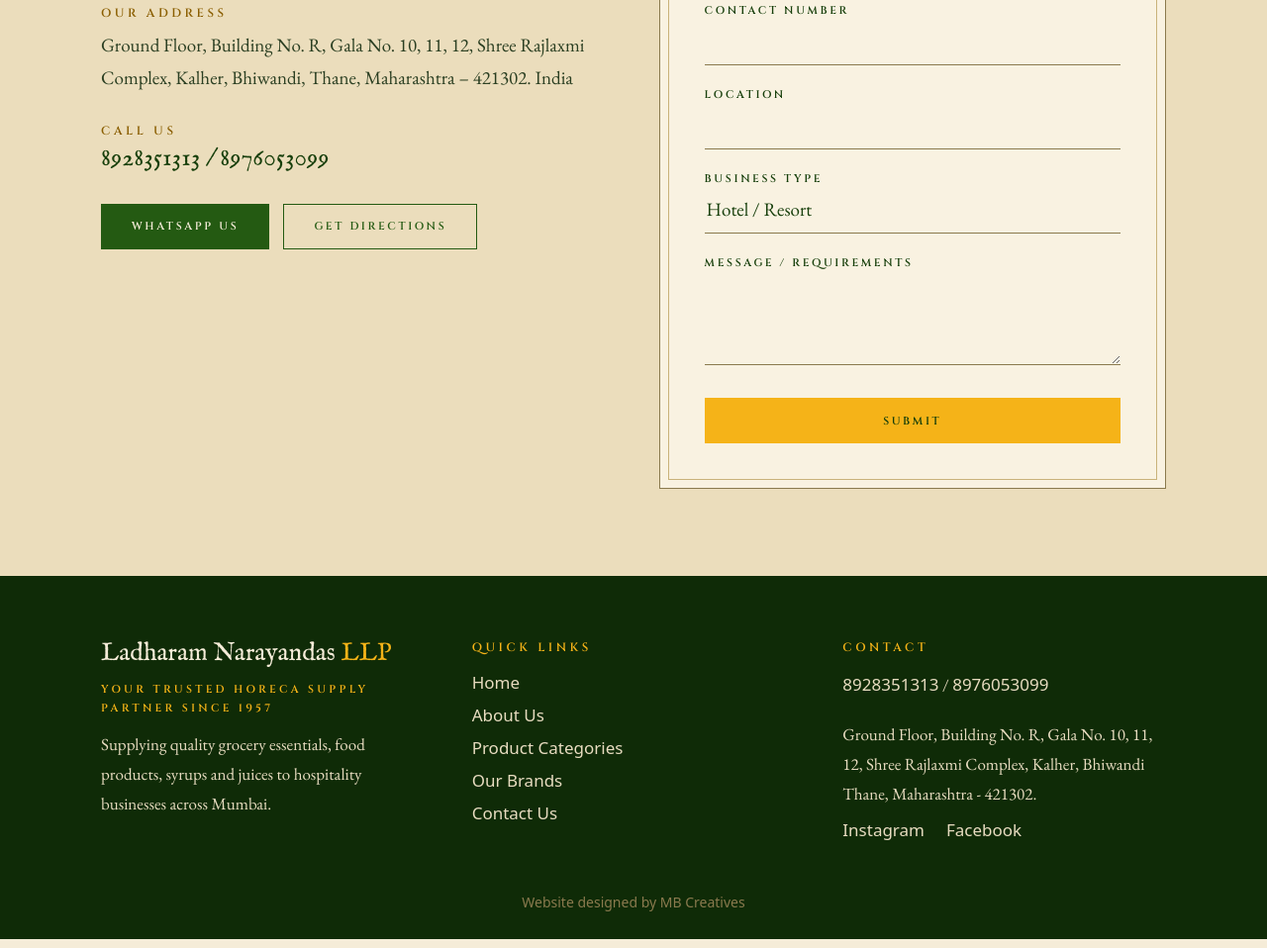
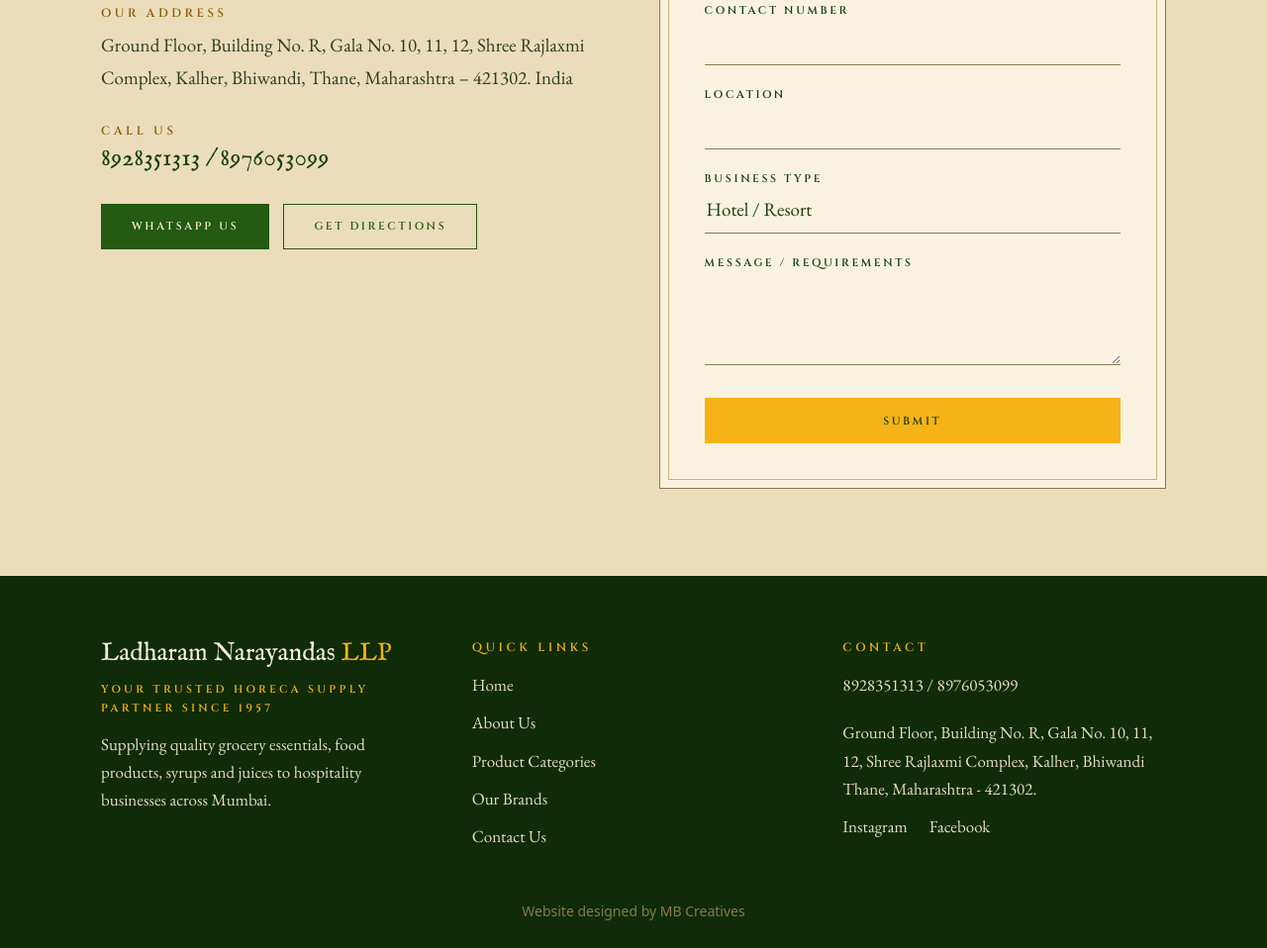
Before and after one commit to NikhilEpili/ladharamnarayandasllp.in, a website: page index.html in a window 1280 px wide. Shown: the part 4768-5726 px from the top of the page at 99% size. Drawn offline with Linux system fonts and the light colour scheme.

Commit message:
Unify footer link and contact typography with EB Garamond.

```diff
--- a/assets/css/site.css
+++ b/assets/css/site.css
@@ -38,9 +38,13 @@
 @media (prefers-reduced-motion:reduce){.brand-marquee{overflow-x:auto}}
 .lb{display:block;font:600 11px Cinzel,serif;letter-spacing:.24em;text-transform:uppercase;color:#173F0B}
 .in{width:100%;min-height:48px;padding:10px 2px;border:0;border-bottom:1px solid #8A7A4E;background:transparent;font:400 19px 'EB Garamond',serif;color:#173F0B;border-radius:0}
-.ft a{color:#E8DCC0;text-decoration:none;font:400 17px 'DM Sans',system-ui,sans-serif}.ft a:hover{color:#F5B318}
-.ft-phone{white-space:nowrap;margin:0 0 10px}
-.ft-phone a{display:inline}
+.ft .bd{font-size:17px;line-height:1.65}
+.ft a{color:#E8DCC0;text-decoration:none;font:400 17px/1.65 'EB Garamond',Georgia,serif}.ft a:hover{color:#F5B318}
+.ft-col{display:flex;flex-direction:column;gap:10px}
+.ft-col a{line-height:1.65}
+.ft-phone{white-space:nowrap;margin:0 0 10px;font-size:17px;line-height:1.65}
+.ft-phone a{display:inline;font:inherit;color:inherit}
+.ft-phone a:hover{color:#F5B318}
 .hdr{background:#F5ECD8;padding:20px 0 2px;margin-top:0}
 .hdr .dr{height:3px;border-top-width:1px;border-bottom-width:1px}
 .hdr-row{display:flex;align-items:center;justify-content:center;gap:28px 40px;flex-wrap:wrap;padding:2px 0;width:100%}
--- a/index.html
+++ b/index.html
@@ -164,9 +164,9 @@
 
 <footer class="ft dk" style="background:#0F2B07;color:#E8DCC0;padding:80px 0 36px">
 <div class="w" style="display:grid;grid-template-columns:repeat(auto-fit,minmax(240px,1fr));gap:48px">
-<div><p class="fd" style="font-size:32px;color:#F5ECD8;margin-bottom:12px">Ladharam Narayandas <span style="color:#F5B318">LLP</span></p><p class="cz gd" style="margin:0 0 12px;font-size:11px;line-height:1.8">Your Trusted HoReCa Supply Partner Since 1957</p><p class="bd" style="margin:0;font-size:17px">Supplying quality grocery essentials, food products, syrups and juices to hospitality businesses across Mumbai.</p></div>
-<div style="display:flex;flex-direction:column;gap:10px"><p class="cz gd" style="margin:0 0 6px">Quick Links</p><a href="#top">Home</a><a href="#about">About Us</a><a href="#categories">Product Categories</a><a href="#brands">Our Brands</a><a href="#contact">Contact Us</a></div>
-<div style="display:flex;flex-direction:column;gap:10px"><p class="cz gd" style="margin:0 0 6px">Contact</p><p class="bd ft-phone" style="font-size:17px"><a href="tel:+918928351313">8928351313</a> / <a href="tel:+918976053099">8976053099</a></p><p class="bd" style="margin:0;font-size:17px">Ground Floor, Building No. R, Gala No. 10, 11, 12, Shree Rajlaxmi Complex, Kalher, Bhiwandi Thane, Maharashtra - 421302.</p><div style="display:flex;gap:22px"><a href="#">Instagram</a><a href="#">Facebook</a></div></div>
+<div><p class="fd" style="font-size:32px;color:#F5ECD8;margin-bottom:12px">Ladharam Narayandas <span style="color:#F5B318">LLP</span></p><p class="cz gd" style="margin:0 0 12px;font-size:11px;line-height:1.8">Your Trusted HoReCa Supply Partner Since 1957</p><p class="bd" style="margin:0">Supplying quality grocery essentials, food products, syrups and juices to hospitality businesses across Mumbai.</p></div>
+<div class="ft-col"><p class="cz gd" style="margin:0 0 6px">Quick Links</p><a href="#top">Home</a><a href="#about">About Us</a><a href="#categories">Product Categories</a><a href="#brands">Our Brands</a><a href="#contact">Contact Us</a></div>
+<div class="ft-col"><p class="cz gd" style="margin:0 0 6px">Contact</p><p class="bd ft-phone"><a href="tel:+918928351313">8928351313</a> / <a href="tel:+918976053099">8976053099</a></p><p class="bd" style="margin:0">Ground Floor, Building No. R, Gala No. 10, 11, 12, Shree Rajlaxmi Complex, Kalher, Bhiwandi Thane, Maharashtra - 421302.</p><div style="display:flex;gap:22px"><a href="#">Instagram</a><a href="#">Facebook</a></div></div>
 </div>
 </footer>
 <p style="text-align:center;padding:20px 16px 28px;margin:0;font:400 14px 'DM Sans',system-ui,sans-serif;color:#8A7A4E;background:#0F2B07">Website designed by MB Creatives</p>
```
